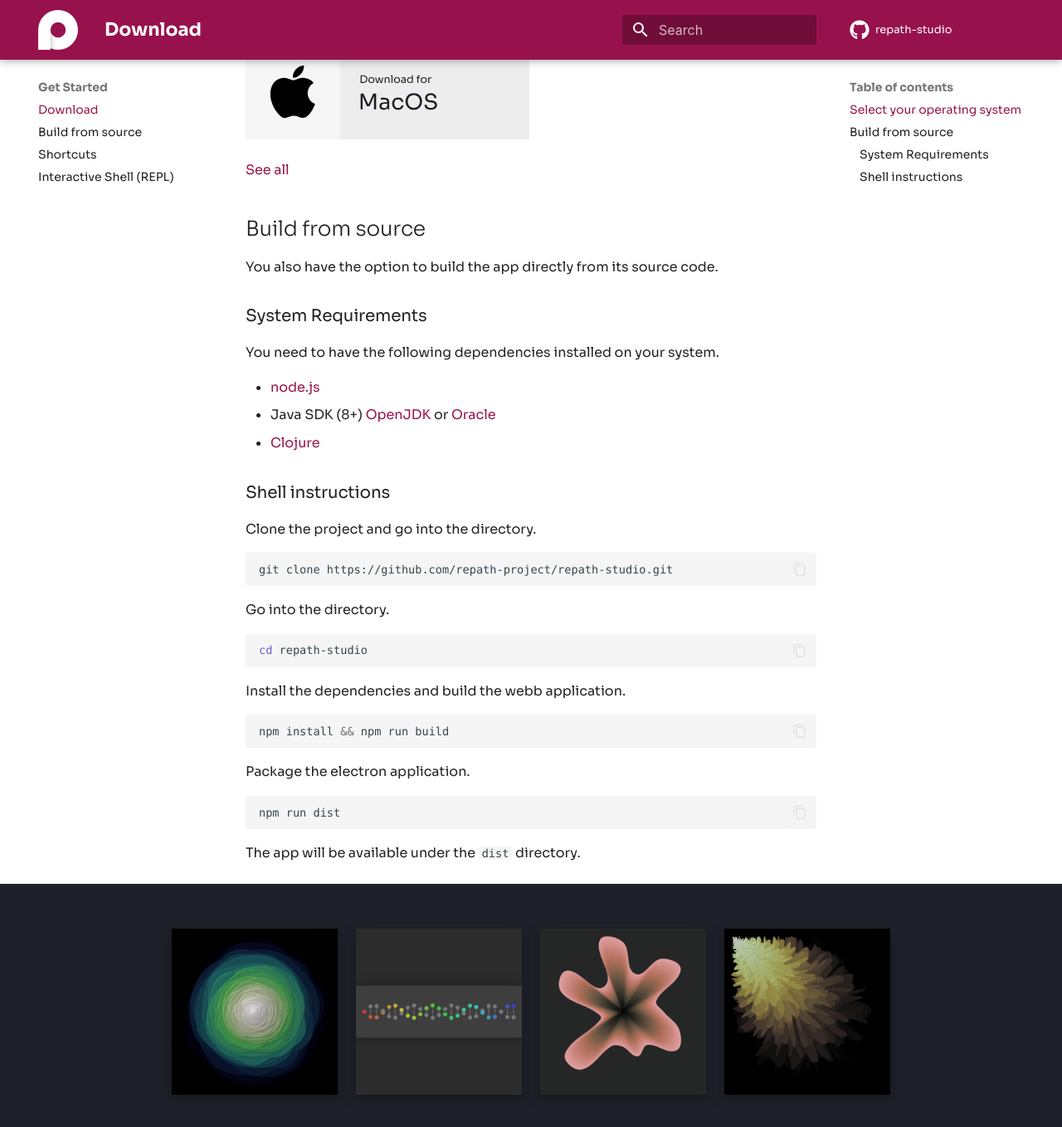
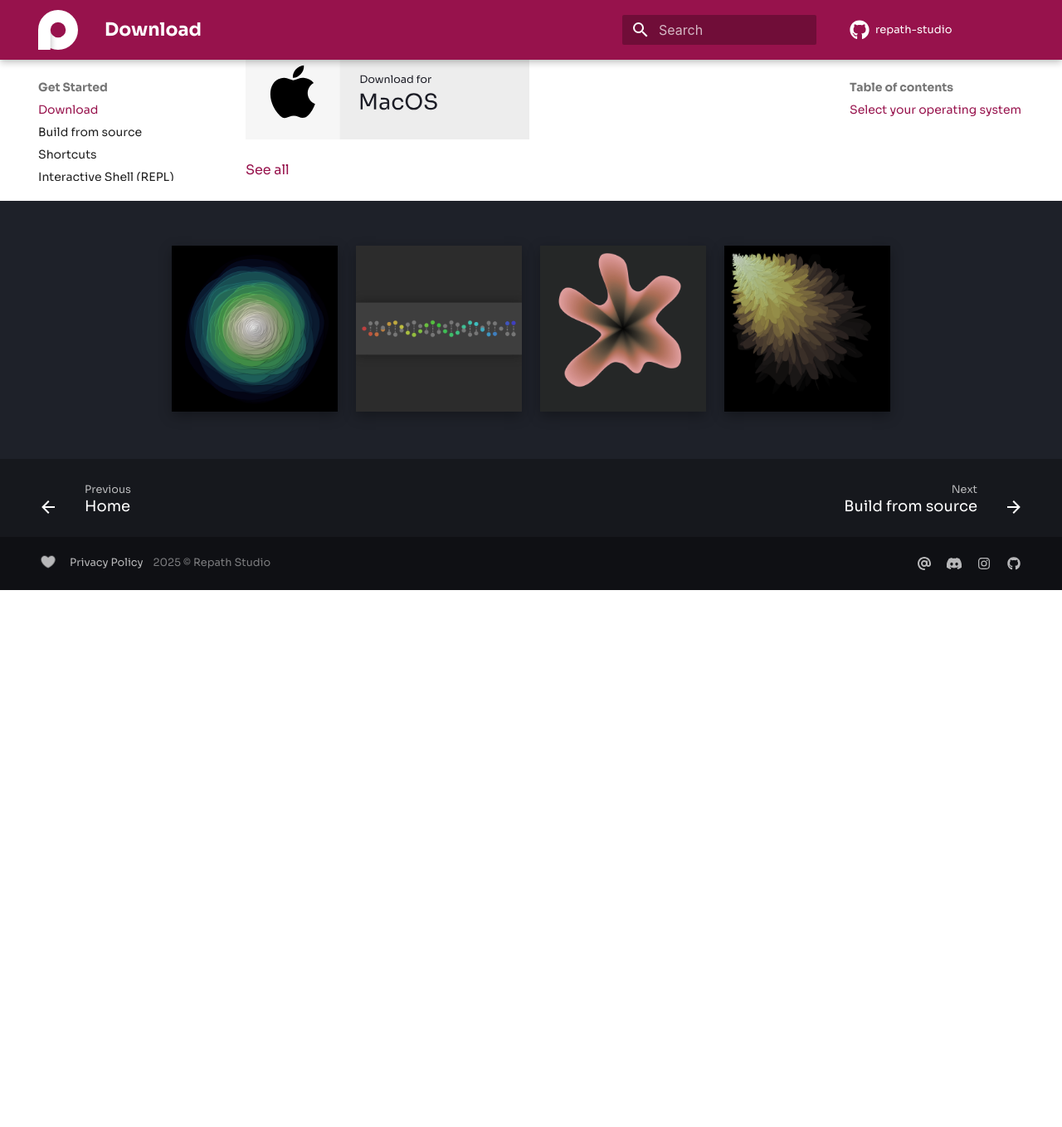
Before and after one commit to repath-project/repath-website, an MkDocs documentation site: the page built from docs/get-started/download.md, in a window 1280 px wide and 1400 px high, scrolled down 717 px. Shown: the top 1358 px of the window at 83% size. Built offline with MkDocs 1.6.1 and Material for MkDocs 9.7.7, drawn with Linux system fonts in a browser that asks for light colours; comment, search, counter and statistics services are not loaded; after the commit the page ends 1428 px from its top, so only the background shows below that.

Commit message:
remove build from source section from download page

````diff
--- a/docs/get-started/download.md
+++ b/docs/get-started/download.md
@@ -16,44 +16,3 @@
 [![download for MacOS](../assets/images/mac_os-badge.svg)](https://github.com/repath-project/repath-studio/releases/latest/download/repath-studio-mac.dmg)
 
 [See all](https://github.com/repath-project/repath-studio/releases/latest/)
-
-## Build from source
-
-You also have the option to build the app directly from its source code.
-
-### System Requirements
-
-You need to have the following dependencies installed on your system.
-
-- [node.js](https://nodejs.org/)
-- Java SDK (8+) [OpenJDK](https://openjdk.org/) or
-  [Oracle](https://www.oracle.com/java/technologies/downloads/)
-- [Clojure](https://clojure.org/guides/install_clojure)
-
-### Shell instructions
-
-Clone the project and go into the directory.
-
-```bash { .yaml .copy }
-git clone https://github.com/repath-project/repath-studio.git
-```
-
-Go into the directory.
-
-```bash { .yaml .copy }
-cd repath-studio
-```
-
-Install the dependencies and build the webb application.
-
-```bash { .yaml .copy }
-npm install && npm run build
-```
-
-Package the electron application.
-
-```bash { .yaml .copy }
-npm run dist
-```
-
-The app will be available under the `dist` directory.
````
